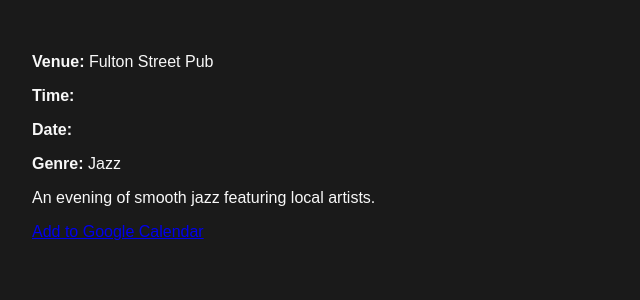
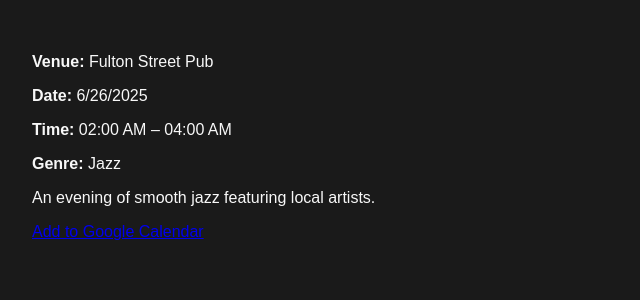
Before and after one commit to mrayover/Fresno-music-calendar1, a React (Vite) app: page /event/1 in a window 1280 px wide. Shown: the top 300 px of the page, without its empty margins (0-640 px from the left). Built offline with nearby package versions, Linux system fonts and the light colour scheme.

Commit message:
EventDetail update

```diff
--- a/src/EventDetail.jsx
+++ b/src/EventDetail.jsx
@@ -15,8 +15,8 @@ export default function EventDetail() {
     <div style={{ padding: "2rem" }}>
       <h1>{event.name}</h1>
       <p><strong>Venue:</strong> {event.venue}</p>
-      <p><strong>Time:</strong> {event.time}</p>
-      <p><strong>Date:</strong> {event.date}</p>
+      <p><strong>Date:</strong> {new Date(event.start).toLocaleDateString()}</p>
+      <p><strong>Time:</strong> {new Date(event.start).toLocaleTimeString([], { hour: '2-digit', minute: '2-digit' })} – {new Date(event.end).toLocaleTimeString([], { hour: '2-digit', minute: '2-digit' })}</p>
       <p><strong>Genre:</strong> {event.genre}</p>
       <p>{event.description}</p>
       <AddToCalendarButton event={event} />
```
